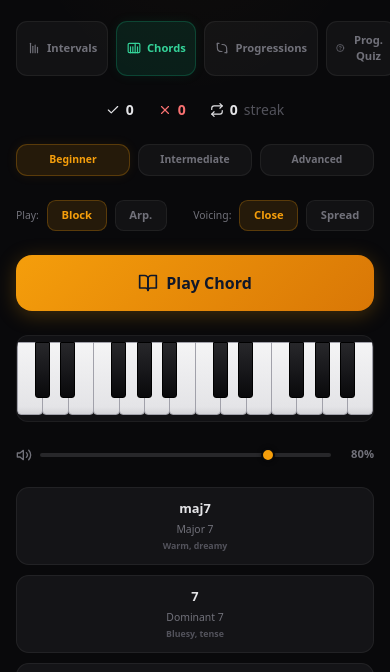
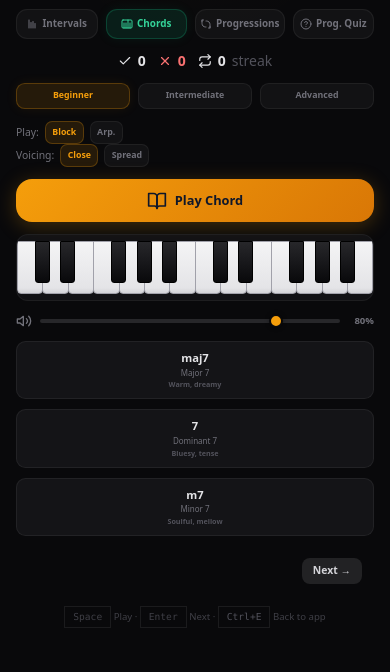
Before and after one commit to graciousnm/worship-piano, a website: page public/ear-training.html in a window 390 px wide. Both pictures are taken after a click on the button "Chords". Shown: the part 168-840 px from the top of the page. Drawn offline with Linux system fonts and the light colour scheme.

Commit message:
Improve mobile responsiveness: compact buttons, flex-wrap, stacked chord controls, 480px breakpoint

```diff
--- a/public/ear-training.html
+++ b/public/ear-training.html
@@ -373,11 +373,49 @@
     #et-piano-container:hover .et-key-label { opacity: 0.3; }
 
     @media (max-width: 640px) {
-      .et-interval-btn .et-interval-short { font-size: 0.8rem; }
-      .et-mode-btn { font-size: 0.7rem; }
-      .et-diff-btn { padding: 0.45rem 0.5rem; font-size: 0.65rem; }
-      .et-interval-btn { padding: 0.7rem 0.3rem; }
-      #et-piano { height: 85px; }
+      /* Override 4-column quiz grid to 3 columns on mobile */
+      #et-interval-grid.grid-cols-4 { grid-template-columns: repeat(3, 1fr); }
+
+      .et-mode-btn { font-size: 0.68rem; padding: 0.45rem 0.35rem; gap: 0.25rem; }
+      .et-mode-btn svg { width: 0.75rem; height: 0.75rem; }
+
+      .et-diff-btn { padding: 0.4rem 0.35rem; font-size: 0.6rem; border-radius: 0.55rem; }
+
+      .et-interval-btn { padding: 0.6rem 0.25rem; font-size: 0.7rem; border-radius: 0.6rem; }
+      .et-interval-btn .et-interval-short { font-size: 0.75rem; margin-bottom: 0.1rem; }
+      .et-interval-btn .et-interval-name { font-size: 0.55rem; }
+      .et-interval-btn .et-interval-desc { font-size: 0.45rem; margin-top: 0.05rem; }
+
+      .et-dir-btn { padding: 0.3rem 0.5rem; font-size: 0.6rem; border-radius: 0.45rem; }
+
+      .et-play-btn { padding: 0.8rem 1rem; font-size: 0.85rem; }
+
+      .et-result { padding: 0.75rem 0.9rem; font-size: 0.8rem; gap: 0.5rem; }
+      .et-result-next-btn { padding: 0.35rem 0.7rem; font-size: 0.65rem; }
+
+      #et-piano { height: 75px; }
+
+      #et-volume-pct { font-size: 0.6rem; min-width: 1.6rem; }
+
+      /* Tighter container gap */
+      .gap-6 { gap: 1rem; }
+
+      /* Stats bar tighter */
+      .gap-6.flex.items-center.justify-center { gap: 0.75rem; }
+    }
+
+    @media (max-width: 480px) {
+      .et-mode-btn { font-size: 0.62rem; padding: 0.4rem 0.25rem; }
+      .et-diff-btn { padding: 0.35rem 0.25rem; font-size: 0.55rem; }
+      .et-interval-btn { padding: 0.5rem 0.2rem; font-size: 0.65rem; }
+      .et-interval-btn .et-interval-short { font-size: 0.7rem; }
+      .et-interval-btn .et-interval-name { font-size: 0.5rem; }
+      .et-dir-btn { padding: 0.25rem 0.4rem; font-size: 0.55rem; }
+      .et-play-btn { padding: 0.7rem 0.8rem; font-size: 0.8rem; }
+      .et-result { padding: 0.6rem 0.75rem; font-size: 0.75rem; }
+      #et-piano { height: 65px; }
+      .gap-6 { gap: 0.75rem; }
+      .et-interval-btn .et-interval-short { margin-bottom: 0; }
     }
   </style>
 </head>
@@ -410,7 +448,7 @@
       </div>
 
       <!-- Mode Tabs -->
-      <div class="flex gap-2">
+      <div class="flex gap-2 flex-wrap">
         <button class="et-mode-btn active" data-etmode="intervals">
           <svg viewBox="0 0 24 24" fill="none" stroke="currentColor" stroke-width="2" stroke-linecap="round" stroke-linejoin="round" class="w-3.5 h-3.5"><line x1="6" y1="4" x2="6" y2="20"/><line x1="10" y1="9" x2="10" y2="20"/><line x1="14" y1="7" x2="14" y2="20"/><line x1="18" y1="11" x2="18" y2="20"/></svg> Intervals
         </button>
@@ -426,7 +464,7 @@
       </div>
 
       <!-- Stats Bar -->
-      <div class="flex items-center justify-center gap-6 text-sm">
+      <div class="flex items-center justify-center gap-6 max-sm:gap-3 text-sm">
         <span class="flex items-center gap-1.5">
           <svg viewBox="0 0 24 24" fill="none" stroke="currentColor" stroke-width="2" stroke-linecap="round" stroke-linejoin="round" class="w-3.5 h-3.5 text-emerald-400"><polyline points="20 6 9 17 4 12"/></svg>
           <span id="et-correct" class="text-emerald-400 font-bold">0</span>
@@ -460,13 +498,13 @@
       </div>
 
       <!-- Settings Row — Chord controls (chords mode) -->
-      <div id="et-chord-row" class="flex items-center justify-between hidden">
-        <div class="flex items-center gap-2">
+      <div id="et-chord-row" class="flex-col sm:flex-row items-start sm:items-center justify-between gap-1.5 hidden">
+        <div class="flex items-center gap-1.5 sm:gap-2">
           <span class="text-[0.65rem] text-zinc-500 font-medium">Play:</span>
           <button class="et-dir-btn active" data-etvoicing="block">Block</button>
           <button class="et-dir-btn" data-etvoicing="arpeggiated">Arp.</button>
         </div>
-        <div class="flex items-center gap-2">
+        <div class="flex items-center gap-1.5 sm:gap-2">
           <span class="text-[0.65rem] text-zinc-500 font-medium">Voicing:</span>
           <button class="et-dir-btn active" data-etspread="close">Close</button>
           <button class="et-dir-btn" data-etspread="spread">Spread</button>
@@ -507,10 +545,10 @@
       </div>
 
       <!-- Keyboard Shortcuts Hint -->
-      <div class="text-center text-[0.6rem] text-zinc-700 leading-relaxed">
-        <span class="inline-block border border-zinc-800/60 rounded px-2 py-0.5 font-mono mx-0.5">Space</span> Play ·
-        <span class="inline-block border border-zinc-800/60 rounded px-2 py-0.5 font-mono mx-0.5">Enter</span> Next ·
-        <a href="/" class="inline-block border border-zinc-800/60 rounded px-2 py-0.5 font-mono mx-0.5 text-zinc-600 hover:text-zinc-400 no-underline transition">Ctrl+E</a> Back to app
+      <div class="text-center text-[0.6rem] max-sm:text-[0.5rem] text-zinc-700 leading-relaxed">
+        <span class="inline-block border border-zinc-800/60 rounded px-2 max-sm:px-1.5 py-0.5 font-mono mx-0.5">Space</span> Play ·
+        <span class="inline-block border border-zinc-800/60 rounded px-2 max-sm:px-1.5 py-0.5 font-mono mx-0.5">Enter</span> Next ·
+        <a href="/" class="inline-block border border-zinc-800/60 rounded px-2 max-sm:px-1.5 py-0.5 font-mono mx-0.5 text-zinc-600 hover:text-zinc-400 no-underline transition">Ctrl+E</a> Back to app
       </div>
     </div>
   </main>
```
